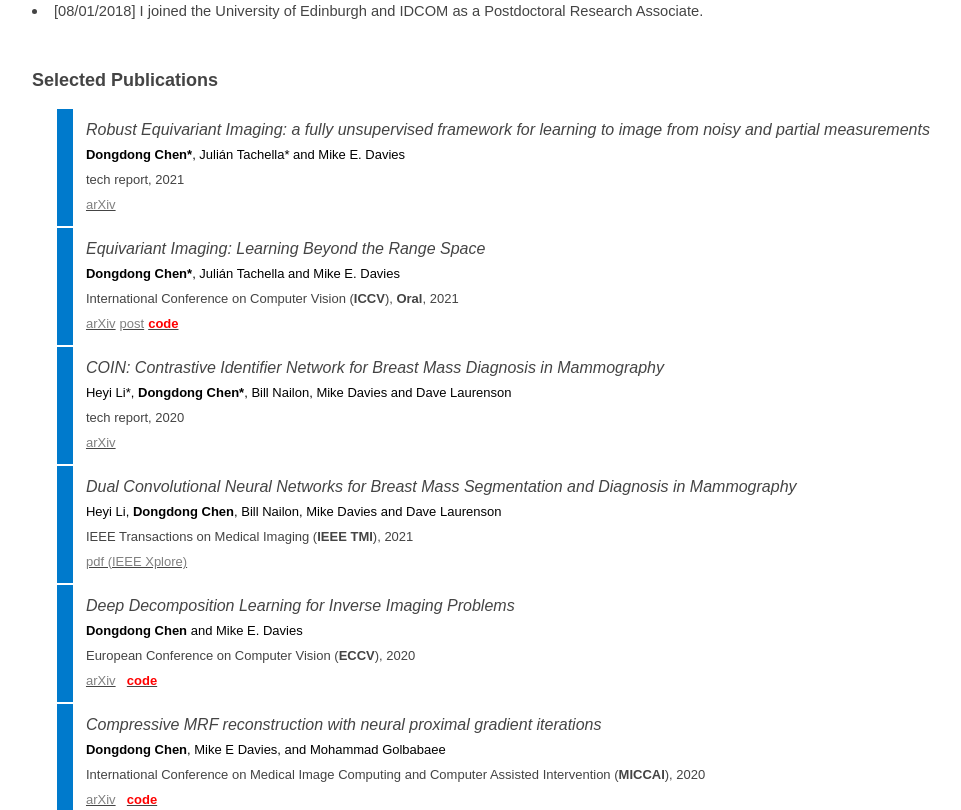
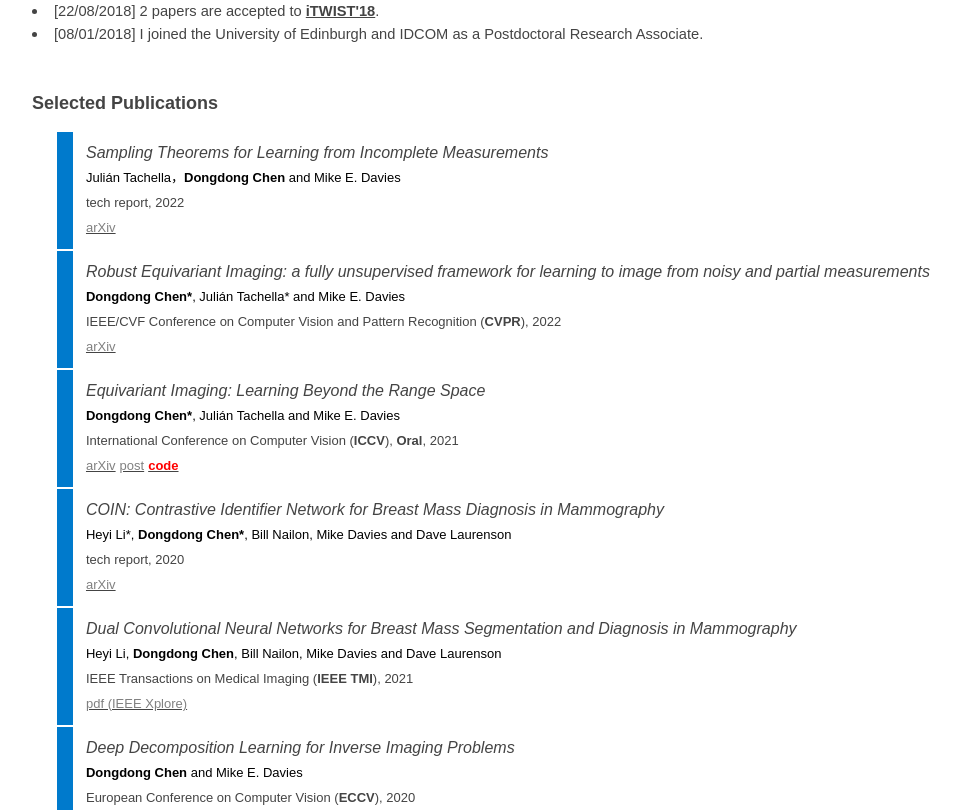
Before and after one commit to edongdongchen/edongdongchen.github.io, a plain HTML site: page index.html in a window 1280 px wide. Shown: the part 714-1524 px from the top of the page, without its empty margins (8-969 px from the left). Drawn offline with Linux system fonts and the light colour scheme.

Commit message:
Update index.html

```diff
--- a/index.html
+++ b/index.html
@@ -63,6 +63,7 @@
 
 <h2><a id="news"><font face="Arial">News</font></a></h2>
 
+<li style="margin: 5px 0;"><font color="#444444" face="Arial" style="font-size: 11pt;">[02/03/2022] 1 paper (Robust Equivariant Imaging) is accepted to <b><a href="https://drive.google.com/file/d/15JFhfPboKdUcIH9LdbCMUFmGq_JhaxhC/view" target="_blank">CVPR'22</a></b>.</font></li>
 <li style="margin: 5px 0;"><font color="#444444" face="Arial" style="font-size: 11pt;">[07/01/2022] 1 paper is accepted to <b><a href="https://biomedicalimaging.org/2022/" target="_blank">ISBI'22</a></b>.</font></li>
 <li style="margin: 5px 0;"><font color="#444444" face="Arial" style="font-size: 11pt;">[08/12/2021] Giving an invited talk in <a href="https://talks.cam.ac.uk/talk/index/166765" target="_blank"><b>University of Cambridge</b></a>.</font></li>
 <li style="margin: 5px 0;"><font color="#444444" face="Arial" style="font-size: 11pt;">[14/10/2021] Our ICCV paper (Equivariant Imaging) is featured in <b><a href="https://www.rsipvision.com/ICCV2021-Thursday/14/" target="_blank">ICCV Daily</a></b>.</font></li>
@@ -98,8 +99,19 @@
 			<td style="border-style: none; border-width: medium;" valign="top" width="19">&nbsp;</td>
 			<td bgcolor="#007acc" style="border-style: none; border-width: medium;" valign="top" width="14">&nbsp;</td>
 			<td style="border-style: none; border-width: medium;" valign="top" width="1108">
+				<p style="margin-left: 10px; line-height: 150%; margin-top: 8px; margin-bottom: 8px;"><i><font face="Arial">Sampling Theorems for Learning from Incomplete Measurements</font></i><font face="Arial"><i><font style="font-size: 12pt;"><br></font></i></font> <font color="#000000" face="Arial" size="2">Julián Tachella，<b>Dongdong Chen</b> and Mike E. Davies</font><b><font color="#000000" face="Arial" size="2"><br></font></b>
+				<font face="Arial" size="2">tech report, 2022</font><br>
+				<font face="Arial" size="2"><a href="https://arxiv.org/abs/2201.12151" target="_blank"><font color="#808080"><font color="#808080">arXiv</font></font></a></font>
+				</p>
+			</td>
+		</tr>
+
+		<tr>
+			<td style="border-style: none; border-width: medium;" valign="top" width="19">&nbsp;</td>
+			<td bgcolor="#007acc" style="border-style: none; border-width: medium;" valign="top" width="14">&nbsp;</td>
+			<td style="border-style: none; border-width: medium;" valign="top" width="1108">
 				<p style="margin-left: 10px; line-height: 150%; margin-top: 8px; margin-bottom: 8px;"><i><font face="Arial">Robust Equivariant Imaging: a fully unsupervised framework for learning to image from noisy and partial measurements</font></i><font face="Arial"><i><font style="font-size: 12pt;"><br></font></i></font> <font color="#000000" face="Arial" size="2"><b>Dongdong Chen*</b>, Julián Tachella* and Mike E. Davies</font><b><font color="#000000" face="Arial" size="2"><br></font></b>
-				<font face="Arial" size="2">tech report, 2021</font><br>
+				<font face="Arial" size="2">IEEE/CVF Conference on Computer Vision and Pattern Recognition (<b>CVPR</b>), 2022</font><br>
 				<font face="Arial" size="2"><a href="https://arxiv.org/abs/2111.12855" target="_blank"><font color="#808080"><font color="#808080">arXiv</font></font></a></font>
 				</p>
 			</td>
@@ -403,7 +415,7 @@
 			<p style="line-height: 150%; margin-left: 15px; margin-top: 0pt; margin-bottom: 0pt;"><b><font color="#444444" face="Arial" size="2"><font color="#444444" face="Arial" size="2">Journal reviewer: IEEE TNNLS, IEEE TMI, IEEE TCYB, IEEE TSYS, IEEE TCBB, INFO, PRL, MIA, EL, etc.</font></p>
 		</li>
 		<li>
-			<p style="line-height: 150%; margin-left: 15px; margin-top: 0pt; margin-bottom: 0pt;"><b><font color="#444444" face="Arial" size="2"><font color="#444444" face="Arial" size="2">Conference PC member: VISAPP'20, VISAPP'21, MICCAI'20, MICAAI'21, AAAI'21, AAAI'22, etc.</p>
+			<p style="line-height: 150%; margin-left: 15px; margin-top: 0pt; margin-bottom: 0pt;"><b><font color="#444444" face="Arial" size="2"><font color="#444444" face="Arial" size="2">Conference PC member: VISAPP'20, VISAPP'21, MICCAI'20, MICAAI'21, AAAI'21, AAAI'22, ICML'22 etc.</p>
 		</li>
 	</ul>
 
@@ -425,10 +437,10 @@
 <a href="https://info.flagcounter.com/3p8I"><img src="https://s05.flagcounter.com/map/3p8I/size_l/txt_000000/border_CCCCCC/pageviews_1/viewers_0/flags_0/" alt="Flag Counter" border="0"></a>
 <br>
 
-<p><font size="2"><font size="2"><font size="2"><i><font face="Arial" size="2">Last update: July. 2021</font></i></font></font></font></p>
+<p><font size="2"><font size="2"><font size="2"><i><font face="Arial" size="2">Last update: March. 2022</font></i></font></font></font></p>
 
 
-<p align="center">Copyright © Dongdong Chen-陈东东 2021 All Right Reserved<br><font size="1"><font size="1"><font size="1"><font face="Arial" size="1"><a href="http://https://edongdongchen.github.io" target="_blank">Dongdong Chen</a></font></font></font></font></p>
+<p align="center">Copyright © Dongdong Chen-陈东东 2022 All Right Reserved<br><font size="1"><font size="1"><font size="1"><font face="Arial" size="1"><a href="http://https://edongdongchen.github.io" target="_blank">Dongdong Chen</a></font></font></font></font></p>
 
 </body></html>
  -->
```
